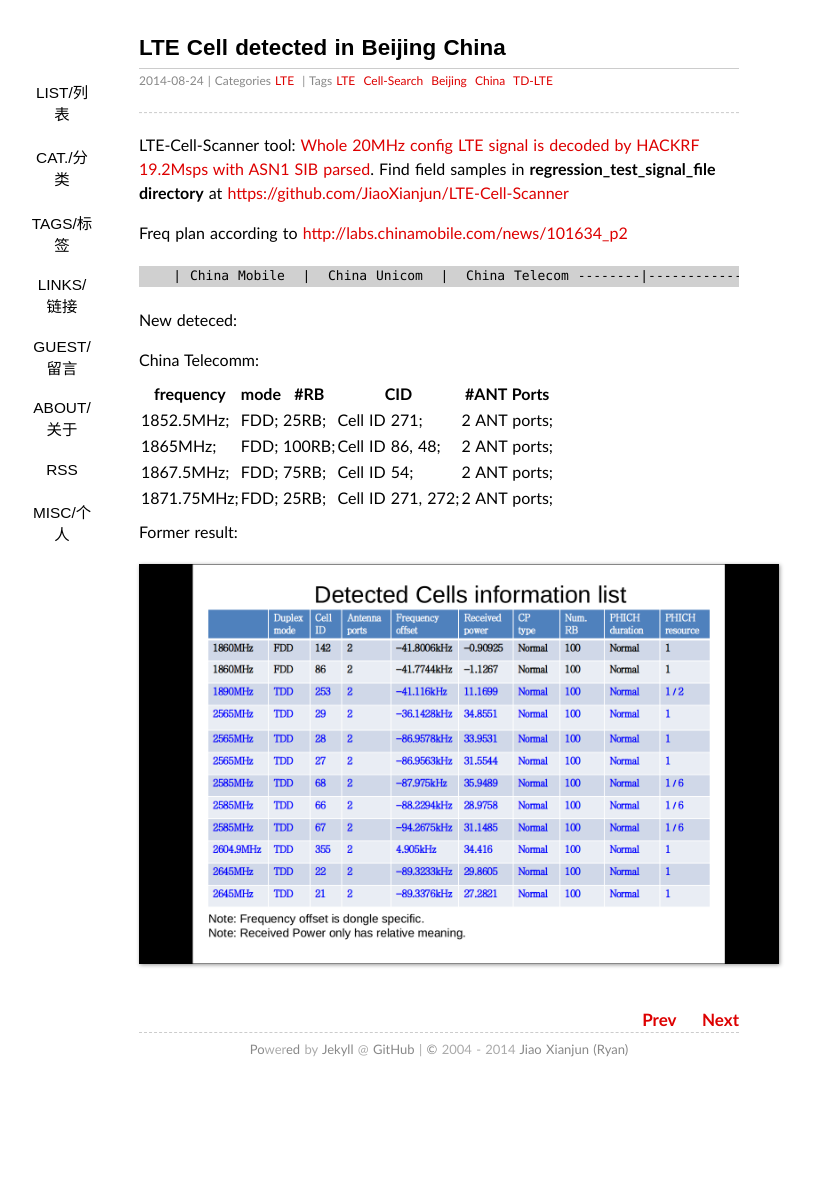
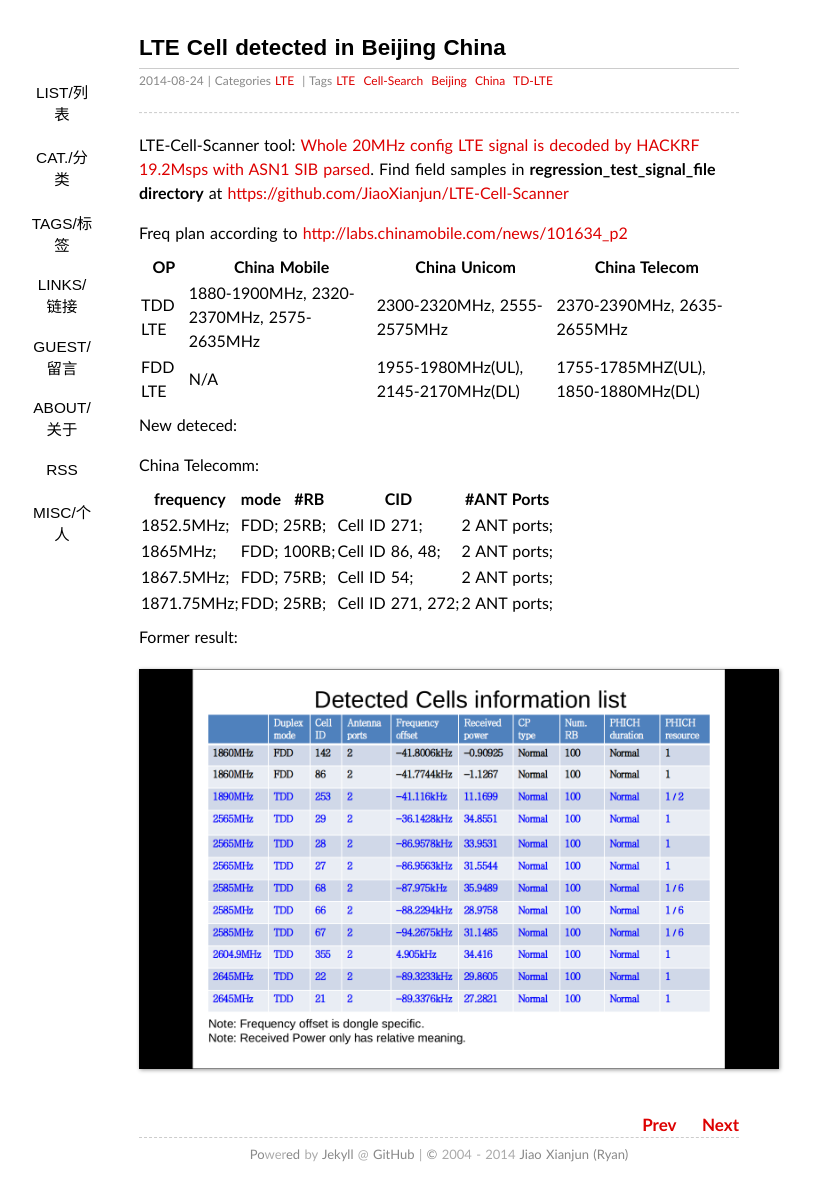
Before and after one commit to sdr-x/sdr-x.github.io, a Jekyll site: the page built from _posts/2014-08-24-China-Beijing-LTE-Cell-List.md, in a window 1280 px wide. Shown: the whole page, without its empty margins (201-1014 px from the left). Built offline with Jekyll 4.4.1, drawn with Linux system fonts in a browser that asks for light colours; some web fonts are replaced; Markdown is read by kramdown in place of the engine named in the settings; comment, search, counter and statistics services are not loaded; before the commit the page ends 1092 px from its top, so only the background shows below that.

```diff
--- a/_posts/2014-08-24-China-Beijing-LTE-Cell-List.md
+++ b/_posts/2014-08-24-China-Beijing-LTE-Cell-List.md
@@ -13,7 +13,7 @@ LTE-Cell-Scanner tool: [Whole 20MHz config LTE signal is decoded by HACKRF 19.2M
 
 Freq plan according to [http://labs.chinamobile.com/news/101634_p2](http://labs.chinamobile.com/news/101634_p2)
 
-        | China Mobile  |  China Unicom  |  China Telecom
+ OP  | China Mobile  |  China Unicom  |  China Telecom
 --------|---------------|----------------|----------------
 TDD LTE | 1880-1900MHz, 2320-2370MHz, 2575-2635MHz  |  2300-2320MHz, 2555-2575MHz  |   2370-2390MHz, 2635-2655MHz
 FDD LTE | N/A           | 1955-1980MHz(UL), 2145-2170MHz(DL)  |   1755-1785MHZ(UL), 1850-1880MHz(DL)
```
